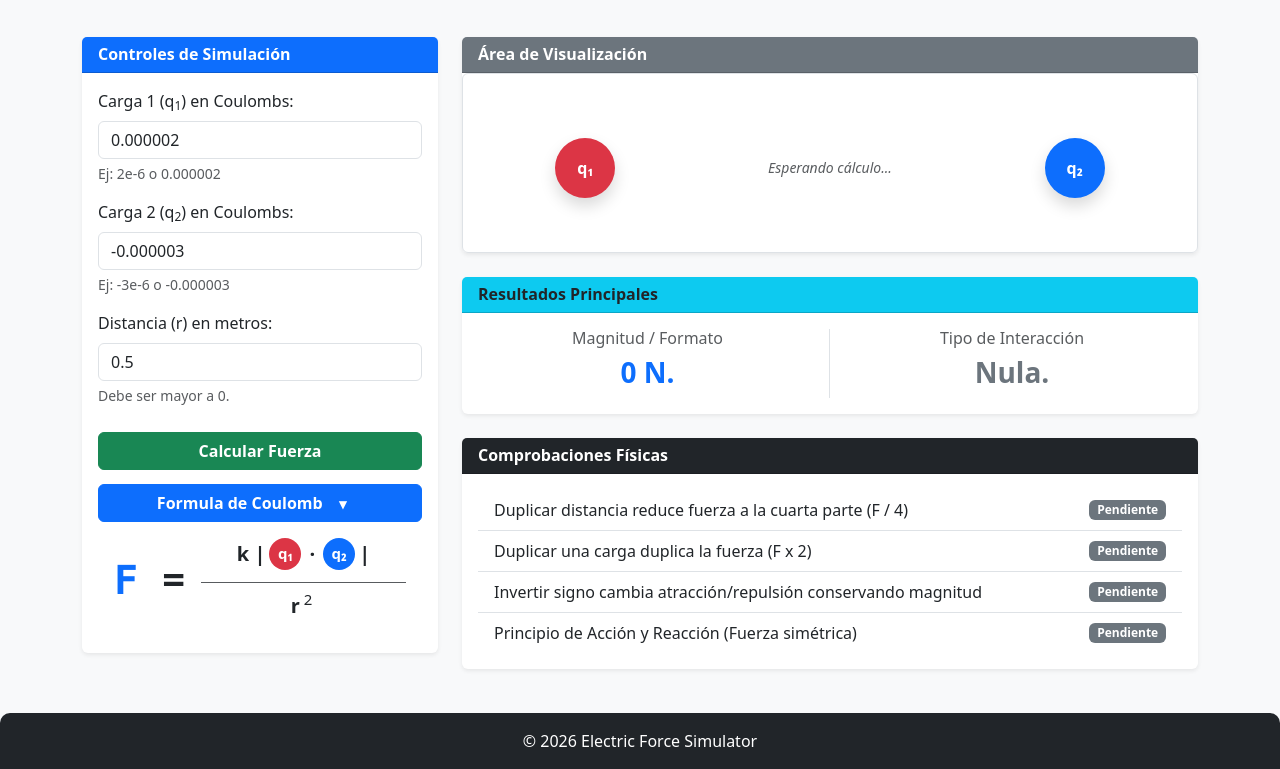
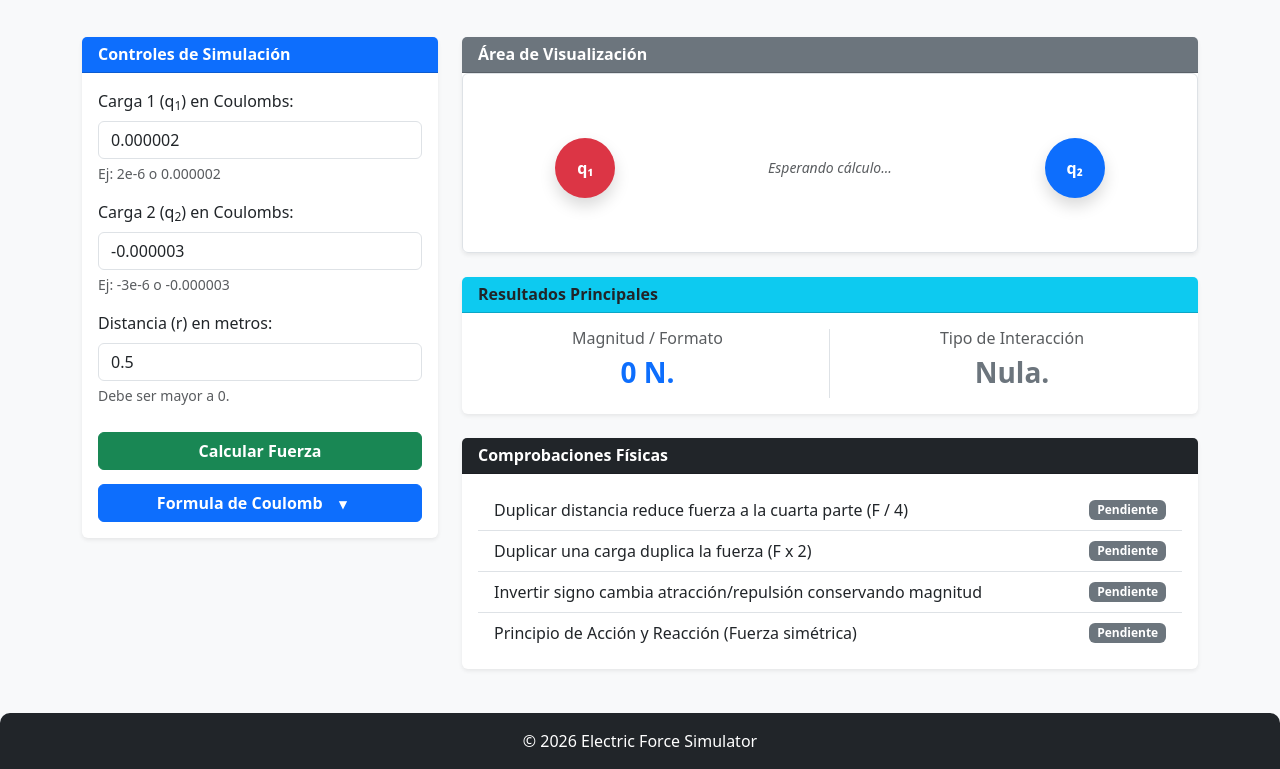
Before and after one commit to ChayanneGh/FuerzaElectrica, a website with bundled scripts: page Index.html in a window 1280 px wide. Shown: the part 73-842 px from the top of the page. Built offline with nearby package versions, Linux system fonts and the light colour scheme.

Commit message:
parche 11141748

```diff
--- a/Index.html
+++ b/Index.html
@@ -69,8 +69,8 @@
                                 aria-controls="miBloque">
                             Formula de Coulomb<samp class="small mx-3">▼</samp>
                         </button>
-                        <div class="collapse w-100 d-flex" id="miBloque">
-
+                        <div class="collapse w-100" id="miBloque">
+                            <div class="d-flex w-100">
                                 <div class="ms-3 fs-1 fw-bold text-dark d-flex align-items-center justify-content-center">
                                     <span>
                                             <samp class="text-primary">F </samp>
@@ -92,6 +92,7 @@
                                     <!-- Denominador -->
                                     <div class="pt-1 fs-5 fw-bold text-dark text-center">
                                         r<sup class="mx-1 fw-normal">2</sup>
+                                    </div>
                                 </div>
                             </div>
                         </div>
```
Lines whose indentation alone changed are shown as unchanged.
